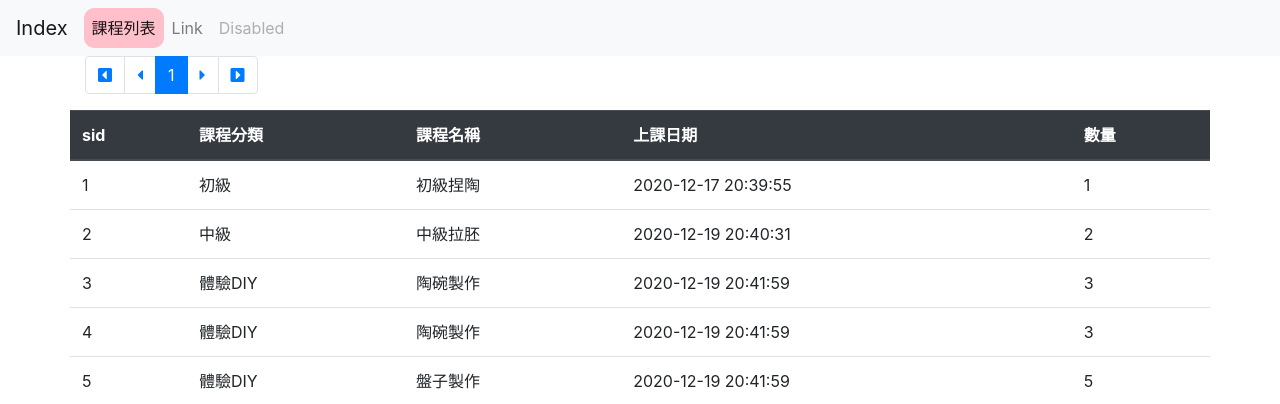
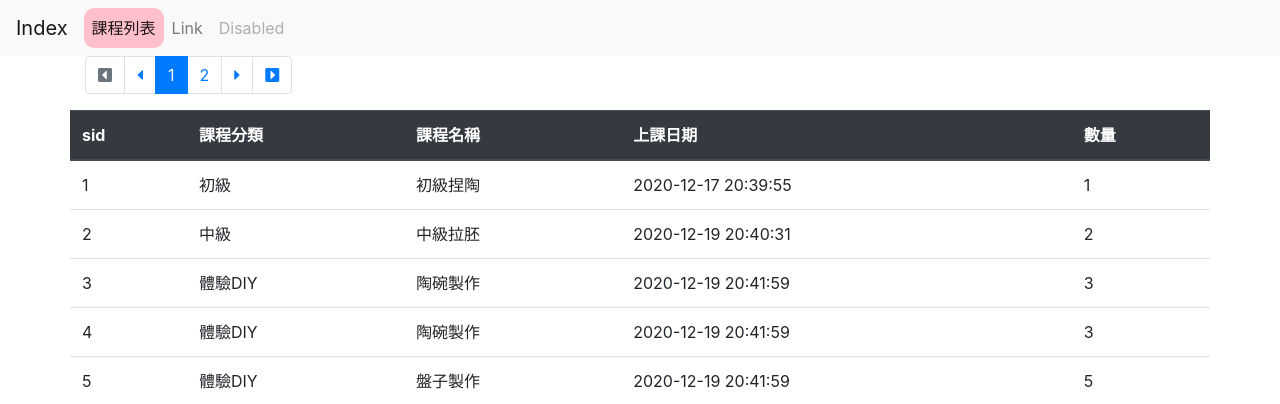
Before and after one commit to snail356/PHPpractice, a PHP site: page /ab_list.php in a window 1280 px wide. Shown: the top 404 px of the page. Run offline with PHP 8.4, Linux system fonts and the light colour scheme; data comes from the database, SQL or seed files in the repository.

Commit message:
頁首頁尾disabled

```diff
--- a/ab_list.php
+++ b/ab_list.php
@@ -2,7 +2,7 @@
 require __DIR__ . '/db_connect.php';
 $pageName = 'ab-list';
 // 由使用者給數值 如果有的話轉為整數，沒的話給1
-$page = isset($_GET['page']) ? intval($_GET['page']):1;
+$page = isset($_GET['page']) ? intval($_GET['page']) : 1;
 
 $perPage = 5;
 $t_sql = "SELECT COUNT(1) FROM snail_class";
@@ -10,16 +10,21 @@ $t_sql = "SELECT COUNT(1) FROM snail_class";
 $totalRows = $pdo->query($t_sql)->fetch(PDO::FETCH_NUM)[0];
 // $totalRows = $pdo->query($t_sql)->fetch()['COUNT(1)'];
 // 總共頁數
-$totalPages = ceil($totalRows/$perPage);
+$totalPages = ceil($totalRows / $perPage);
+
+
 // 限定page的範圍
-if($page<1) $page=1;
-if($page>$totalPages) $page = $totalPages;
+if ($page < 1) $page = 1;
+if ($page > $totalPages) $page = $totalPages;
 
 // SELECT * FROM `snail_class` LIMIT 4,3  LIMIT(索引值,筆數)
-$p_sql = sprintf("SELECT * FROM snail_class LIMIT %s, %s" ,
-($page-1)*$perPage, $perPage);
+$p_sql = sprintf(
+    "SELECT * FROM snail_class LIMIT %s, %s",
+    ($page - 1) * $perPage,
+    $perPage
+);
 
-$stmt = $pdo ->query($p_sql);
+$stmt = $pdo->query($p_sql);
 // $stmt = $pdo->query("SELECT * FROM snail_class ORDER BY sid DESC");
 
 $row = $stmt->fetchAll();
@@ -41,27 +46,27 @@ $row = $stmt->fetchAll();
         <div class="col">
             <nav aria-label="Page navigation example">
                 <ul class="pagination">
-                    <li class="page-item"><a class="page-link" href="#">
+                    <li class="page-item <?= $page == 1 ? 'disabled' : '' ?>"><a class="page-link" href="?page=1 ">
                             <i class="fas fa-caret-square-left"></i></a>
                     </li>
-                    <li class="page-item"><a class="page-link" href="#">
+                    <li class="page-item"><a class="page-link" href="?page=<?= $page - 1 ?> ">
                             <i class="fas fa-caret-left"></i></a>
                     </li>
 
                     <!-- 計算頁數的迴圈 -->
-                    <?php for($i = 1 ; $i < $totalPages; $i++ ):?>
+                    <?php for ($i = 1; $i <= $totalPages; $i++) : ?>
                         <!-- ?是在同一頁面有不同的值 -->
-                    <li class="page-item <?= $page == $i ? 'active' : '' ?>" >
+                        <li class="page-item <?= $page == $i ? 'active' : '' ?>">
                             <a class="page-link" href="?page=<?= $i ?>">
                                 <?= $i ?></a>
                         </li>
                     <?php endfor ?>
 
 
-                    <li class="page-item"><a class="page-link" href="#">
+                    <li class="page-item"><a class="page-link" href="?page=<?= $page + 1 ?> ">
                             <i class="fas fa-caret-right"></i></a>
                     </li>
-                    <li class="page-item"><a class="page-link" href="#">
+                    <li class="page-item <?= $page == $totalPages ? 'disabled' : '' ?>"><a class="page-link" href="?page=<?= $totalPages ?> ">
                             <i class="fas fa-caret-square-right"></i></a>
                     </li>
                 </ul>
```
Lines whose indentation alone changed are shown as unchanged.
